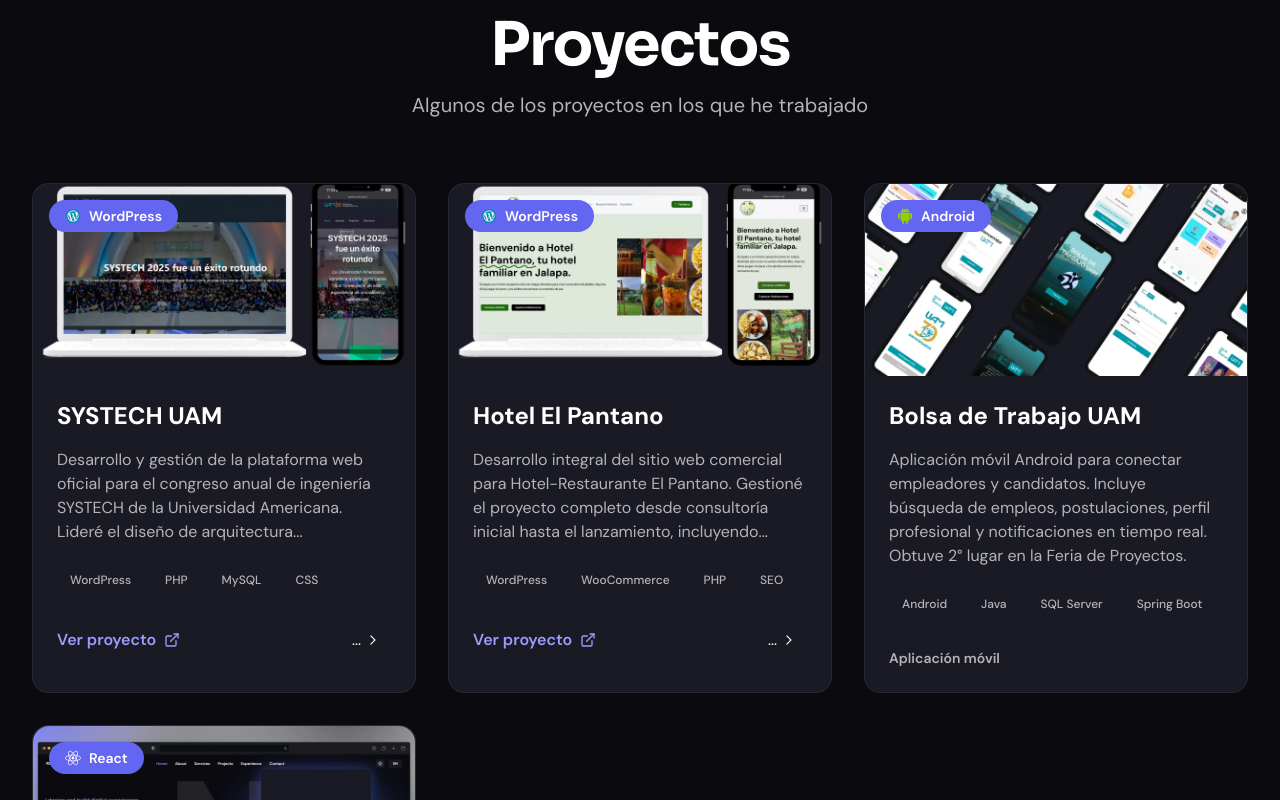
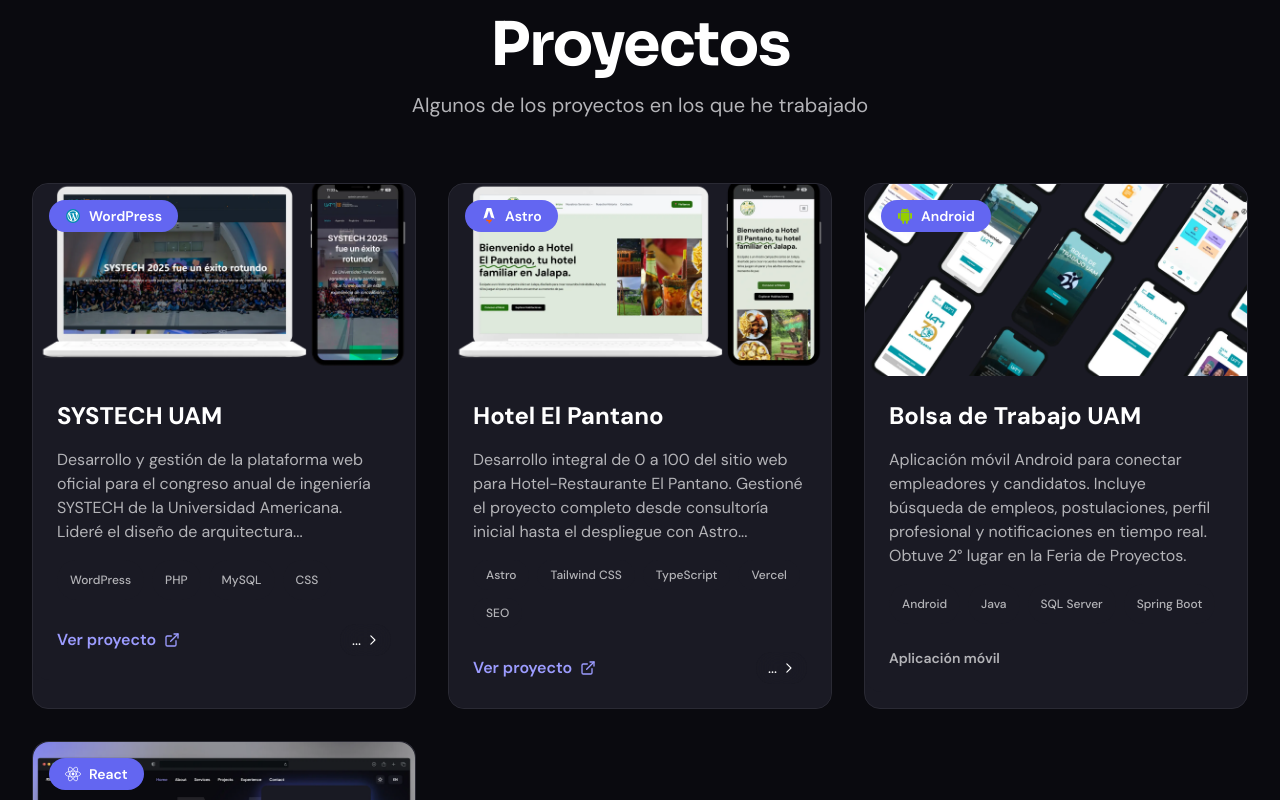
Before and after one commit to NormanSMA/PORTAFOLIO-NSMA.DEV, a React (Vite) app: page / in a window 1280 px wide. Shown: the part 2321-3121 px from the top of the page. Built offline with nearby package versions, Linux system fonts and the light colour scheme.

Commit message:
Refactor(Project): Descripciones ajustadas y AstroIcon oficial integrado

```diff
--- /dev/null
+++ b/src/components/atoms/icons/AstroIcon.tsx
@@ -0,0 +1,27 @@
+interface IconProps {
+  className?: string;
+}
+
+export function AstroIcon({ className = "w-6 h-6" }: IconProps) {
+  return (
+    <svg
+      viewBox="0 0 256 366"
+      className={className}
+      xmlns="http://www.w3.org/2000/svg"
+      preserveAspectRatio="xMidYMid"
+    >
+      <g>
+        {/* Rocket Body - Use currentColor to adapt to text color (dark/light mode) */}
+        <path
+          d="M182.021899,9.14729513 C185.003554,12.8489818 186.524039,17.8439599 189.565008,27.8338751 L256,246.07324 C231.437035,233.330949 204.734675,224.140955 176.574007,219.182711 L133.318122,73.008385 C132.610445,70.6165977 130.413371,68.9758488 127.919318,68.9758488 C125.41872,68.9758488 123.217965,70.625188 122.515605,73.0251566 L79.7837287,219.10908 C51.4921611,224.044826 24.6679819,233.251591 0,246.040106 L66.760821,27.7833559 C69.8111986,17.8106213 71.336592,12.8241926 74.3186562,9.1293373 C76.9509722,5.86739262 80.3752328,3.334082 84.2645972,1.77078902 C88.6701983,0 93.8845156,0 104.313559,0 L151.997135,0 C162.439677,0 167.660949,0 172.07064,1.77448285 C175.963277,3.34101561 179.389583,5.87945996 182.021899,9.14729513 Z"
+          fill="currentColor"
+        />
+        {/* Flame - Keep the brand orange color */}
+        <path
+          d="M189.971616,256.459332 C179.019791,265.824405 157.15991,272.211095 131.980489,272.211095 C101.075831,272.211095 75.1731874,262.589949 68.2997134,249.65049 C65.8424761,257.066381 65.2914691,265.553606 65.2914691,270.975318 C65.2914691,270.975318 63.6724005,297.597911 82.1890151,316.114934 C82.1890151,306.499925 89.9836974,298.705652 99.598298,298.705652 C116.078191,298.705652 116.059783,313.083374 116.044648,324.748195 C116.044239,325.097534 116.04383,325.444828 116.04383,325.789258 C116.04383,343.494293 126.864755,358.671732 142.253679,365.069057 C139.955158,360.341524 138.665794,355.032714 138.665794,349.422424 C138.665794,332.536332 148.579419,326.249044 160.101068,318.941555 C169.268154,313.127552 179.453806,306.668049 186.473315,293.709774 C190.13565,286.948792 192.215323,279.204833 192.215323,270.975318 C192.215323,265.914399 191.429105,261.037149 189.971616,256.459332 Z"
+          fill="#FF5D01"
+        />
+      </g>
+    </svg>
+  );
+}
--- a/src/components/atoms/icons/index.ts
+++ b/src/components/atoms/icons/index.ts
@@ -8,3 +8,4 @@
 export { AndroidIcon } from './AndroidIcon';
 export { WordPressIcon } from './WordPressIcon';
 export { ReactIcon } from './ReactIcon';
+export { AstroIcon } from './AstroIcon';
--- a/src/data/projects.ts
+++ b/src/data/projects.ts
@@ -1,4 +1,4 @@
-import { WordPressIcon, AndroidIcon, ReactIcon } from "../components/atoms/icons";
+import { WordPressIcon, AndroidIcon, ReactIcon, AstroIcon } from "../components/atoms/icons";
 
 export const getProjects = (t: (key: string) => string) => [
   {
@@ -15,13 +15,13 @@
   {
     id: "pantano",
     title: "Hotel El Pantano",
-    category: "WordPress",
+    category: "Astro",
     shortDescription: t("projects.pantano.shortDescription"),
     fullDescription: t("projects.pantano.fullDescription"),
     image: "/hotel-ElPantano.webp",
     url: "https://hotel-el-pantano.vercel.app/",
-    technologies: ["WordPress", "WooCommerce", "PHP", "SEO"],
-    icon: WordPressIcon,
+    technologies: ["Astro", "Tailwind CSS", "TypeScript", "Vercel", "SEO"],
+    icon: AstroIcon,
   },
   {
     id: "bolsa",
--- a/src/i18n/translations.ts
+++ b/src/i18n/translations.ts
@@ -52,8 +52,8 @@
         fullDescription: 'Desarrollo y gestión de la plataforma web oficial para el congreso anual de ingeniería SYSTECH de la Universidad Americana. Lideré el diseño de arquitectura, personalización de plantillas y configuración de plugins, implementando un sistema escalable con módulos de registro y agenda interactiva que optimizó la experiencia para ponentes, patrocinadores y más de 220 asistentes.',
       },
       pantano: {
-        shortDescription: 'Desarrollo integral del sitio web comercial para Hotel-Restaurante El Pantano. Gestioné el proyecto completo desde consultoría inicial hasta el lanzamiento, incluyendo...',
-        fullDescription: 'Desarrollo integral del sitio web comercial para Hotel-Restaurante El Pantano. Gestioné el proyecto completo desde consultoría inicial hasta el lanzamiento, incluyendo UX/UI, funcionalidades WordPress e implementación de estrategias SEO on-page para indexación en Google. El sitio incluye sistema de reservas, galería de habitaciones e información turística completa.',
+        shortDescription: 'Desarrollo integral de 0 a 100 del sitio web para Hotel-Restaurante El Pantano. Gestioné el proyecto completo desde consultoría inicial hasta el despliegue con Astro...',
+        fullDescription: 'Desarrollo integral de 0 a 100 del sitio web para Hotel-Restaurante El Pantano. Gestioné el proyecto completo desde consultoría inicial hasta el lanzamiento, incluyendo UX/UI, desarrollo con Astro y Tailwind CSS, y gestión de infraestructura (Vercel, Dominio y SSL). El sitio cuenta con alto rendimiento, SEO optimizado y galería dinámica.',
       },
       bolsa: {
         title: 'Bolsa de Trabajo UAM',
@@ -220,8 +220,8 @@
         fullDescription: 'Development and management of the official web platform for the annual SYSTECH engineering congress of the Universidad Americana. I led the architecture design, template customization and plugin configuration, implementing a scalable system with registration modules and interactive agenda that optimized the experience for speakers, sponsors and over 220 attendees.',
       },
       pantano: {
-        shortDescription: 'Comprehensive development of the commercial website for Hotel-Restaurante El Pantano. Managed the complete project from initial consultation to launch, including...',
-        fullDescription: 'Comprehensive development of the commercial website for Hotel-Restaurante El Pantano. Managed the complete project from initial consultation to launch, including UX/UI, WordPress functionalities and implementation of on-page SEO strategies for Google indexing. The site includes a reservation system, room gallery and complete tourist information.',
+        shortDescription: 'End-to-End development (0 to 100) of the website for Hotel-Restaurante El Pantano. Managed the complete project from initial consultation to Astro deployment...',
+        fullDescription: 'End-to-End development (0 to 100) of the website for Hotel-Restaurante El Pantano. Managed the complete project from initial consultation to launch, including UX/UI, development with Astro and Tailwind CSS, and infrastructure management (Vercel, Domain, and SSL). Features high performance, optimized SEO, and dynamic gallery.',
       },
       bolsa: {
         title: 'Bolsa de Trabajo UAM',
```
